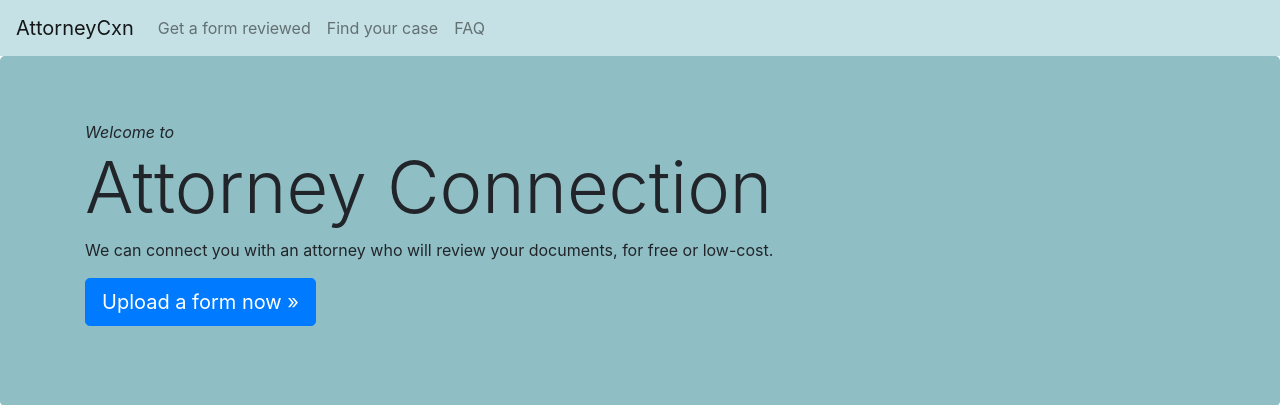
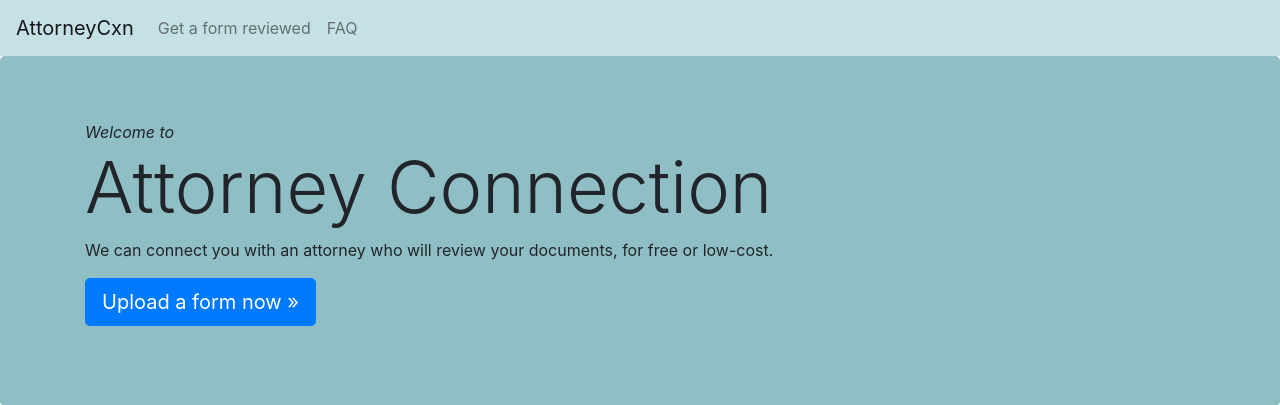
Before and after one commit to MusicCityLegalHackers/atty-cxn, a Django app: page / in a window 1280 px wide. Shown: the top 405 px of the page. Run offline with Django 3.2, Linux system fonts and the light colour scheme; some libraries are stand-ins or nearby versions.

Commit message:
Move case_details view in to alt_views (unused but may be useful in future). Remove case_details URLs. Remove 'Find your case' link from navbar.

```diff
--- a/main/models.py
+++ b/main/models.py
@@ -18,8 +18,8 @@ class Attorney(models.Model):
   specialization = models.CharField(max_length=50)
   bpr = models.IntegerField() # Bar ID
   is_next = models.BooleanField(default=False)
-
-  # need a field for 'paused' or 'active' for letting Attys pause activity
+  # so Atty can pause activity for a short time (e.g. major case, vacation)
+  is_active = models.BooleanField(default=True)
 
   def __str__(self):
     return self.name + " (Attorney)"
--- a/main/templates/base.html
+++ b/main/templates/base.html
@@ -32,9 +32,6 @@
     <ul class="navbar-nav mr-auto">
       <li class="nav-item">
         <a class="nav-link" href="/upload-form">Get a form reviewed <span class="sr-only">(current)</span></a>
-      </li>
-      <li class="nav-item">
-        <a class="nav-link" href="/case-lookup">Find your case <span class="sr-only">(current)</span></a>
       </li>
       <li class="nav-item">
         <a class="nav-link" href="/faq">FAQ</a>
--- a/main/urls.py
+++ b/main/urls.py
@@ -6,7 +6,7 @@ urlpatterns = [
     path('', views.home, name='home'),
     path('upload-form', views.upload_form, name='upload-form'),
     path('faq', views.faq, name='faq'),
-    path('case-lookup', views.case_lookup, name='case-lookup'),
-    path('case/<str:case_id>/', views.case_details, name='case-details'),
+    # path('case-lookup', views.case_lookup, name='case-lookup'),
+    # path('case/<str:case_id>/', views.case_details, name='case-details'),
     path('accounts/', include('django.contrib.auth.urls')),
 ]
--- a/main/views.py
+++ b/main/views.py
@@ -68,22 +68,3 @@ def case_lookup(request):
     return redirect(url)
   else:
     return render(request, 'case_lookup.html')
-
-@login_required
-def case_details(request, case_id=None):
-  if request.method == 'GET':
-    c = Case.objects.get(case_id=case_id)
-    return render(
-      request,
-      'case.html',
-      {
-        'opened_on': c.opened_on,
-        'attorney': c.attorney.name,
-        'case_id': c.case_id,
-        'is_open': c.is_open,
-        'closed_on': c.closed_on
-      }
-    )
-  else:
-    url = reverse('case-lookup')
-    return redirect(url)
```
Also changed, not shown: main/alt_views.py (added, +23 -0 lines), db.sqlite3, main/migrations/0012_attorney_is_active.py (added).
